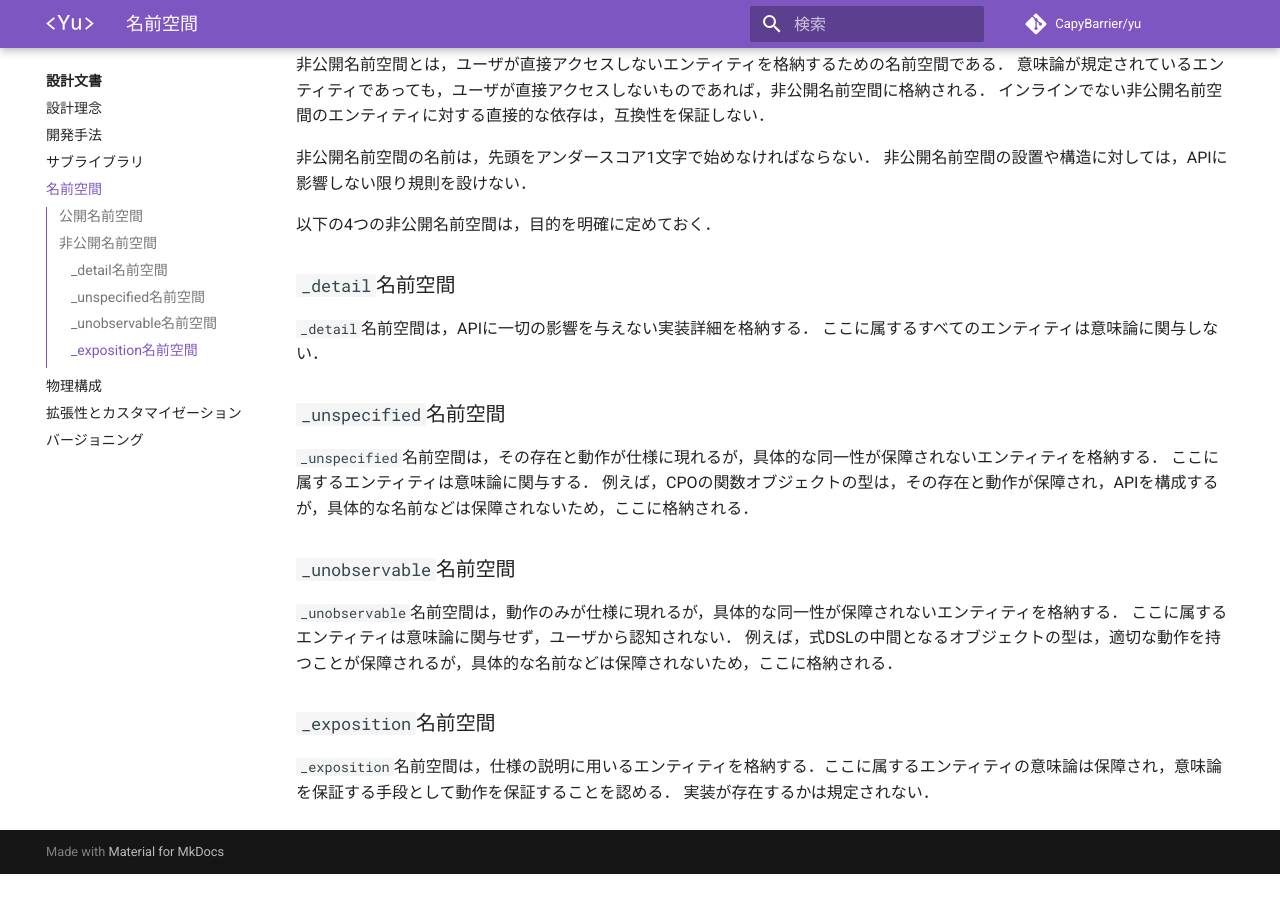
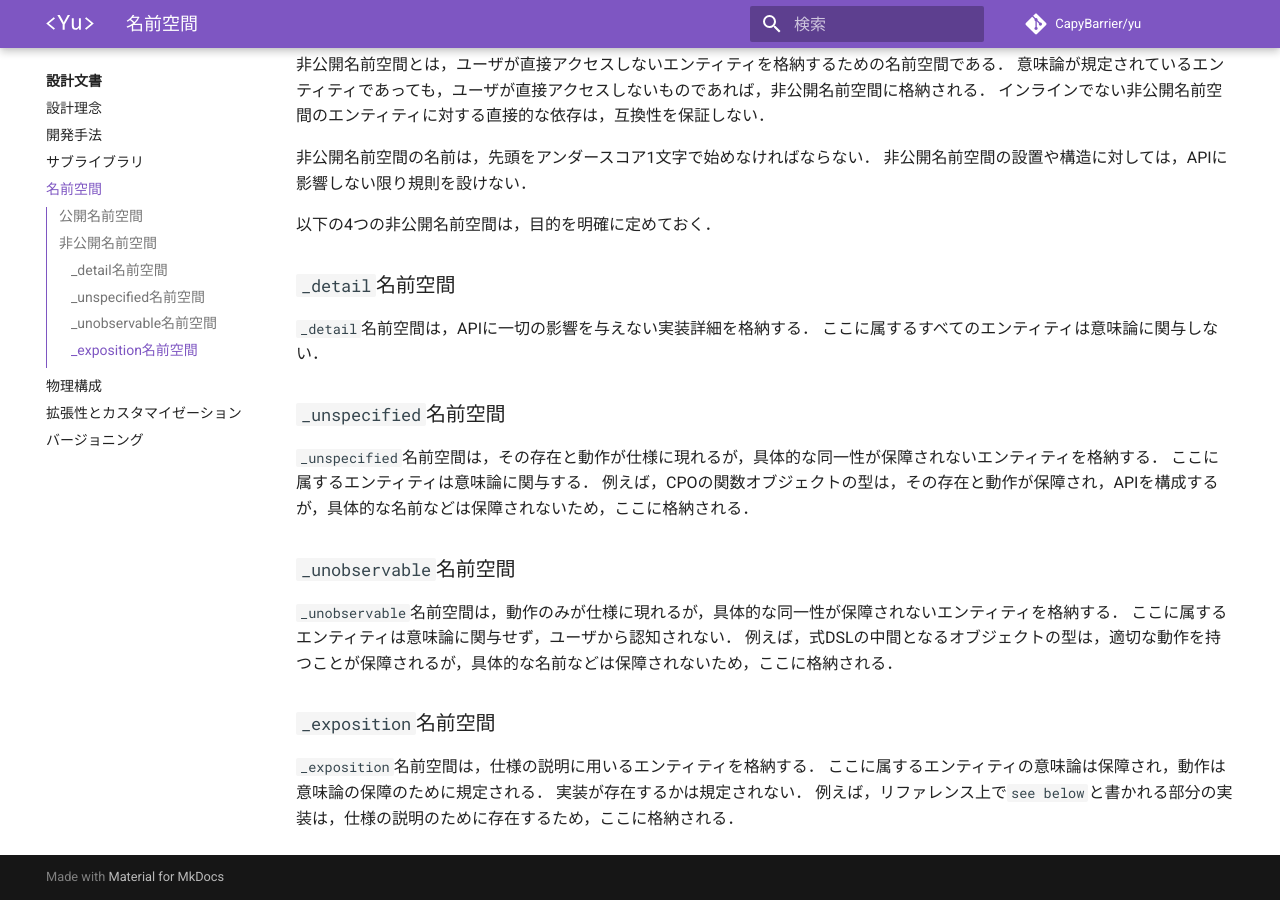
Before and after one commit to CapyBarrier/yu, an MkDocs documentation site: the page built from docs/docs/design/namespaces.md, in a window 1280 px wide and 900 px high, scrolled down 687 px. Built offline with MkDocs 1.6.1 and Material for MkDocs 9.7.7, drawn with Linux system fonts in a browser that asks for light colours; comment, search, counter and statistics services are not loaded; before the commit the page ends 1561 px from its top, so only the background shows below that.

Commit message:
_exposition名前空間の具体例の説明を追記

```diff
--- a/docs/docs/design/namespaces.md
+++ b/docs/docs/design/namespaces.md
@@ -51,5 +51,7 @@
 
 ### `_exposition`名前空間
 
-`_exposition`名前空間は，仕様の説明に用いるエンティティを格納する．ここに属するエンティティの意味論は保障され，意味論を保証する手段として動作を保証することを認める．
+`_exposition`名前空間は，仕様の説明に用いるエンティティを格納する．
+ここに属するエンティティの意味論は保障され，動作は意味論の保障のために規定される．
 実装が存在するかは規定されない．
+例えば，リファレンス上で`see below`と書かれる部分の実装は，仕様の説明のために存在するため，ここに格納される．
```
